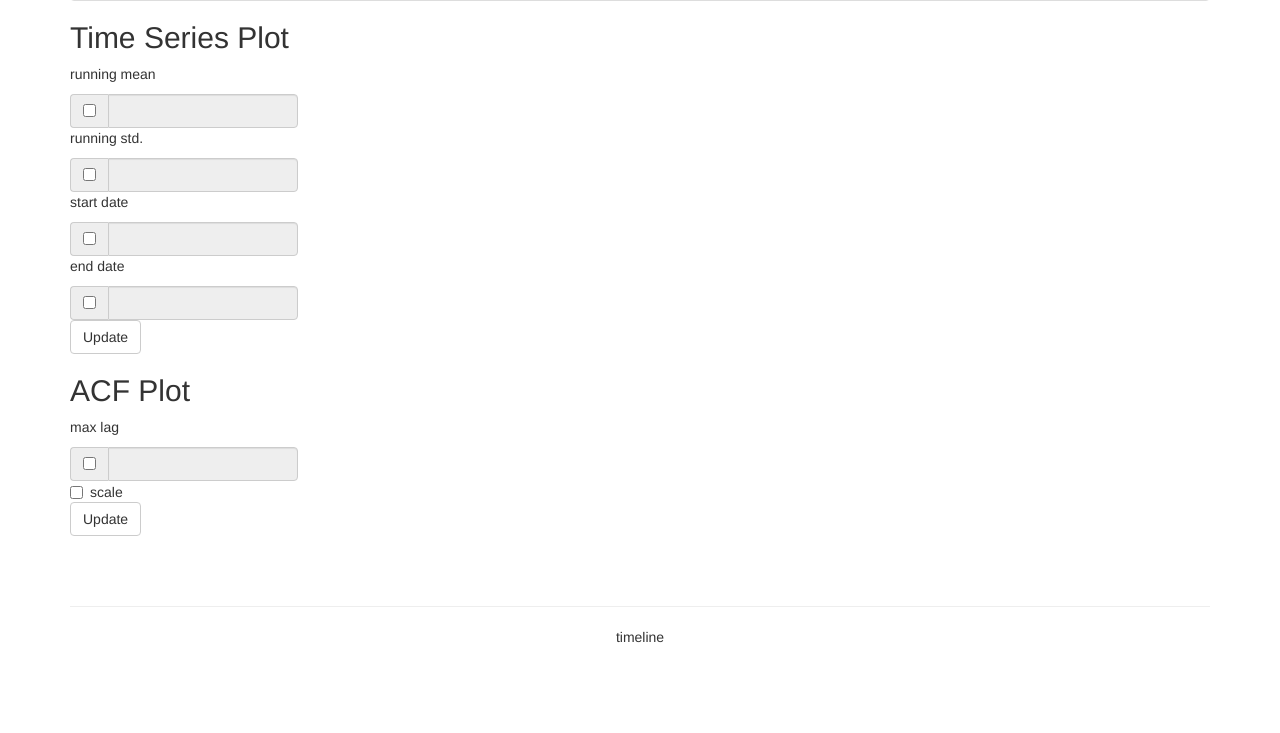
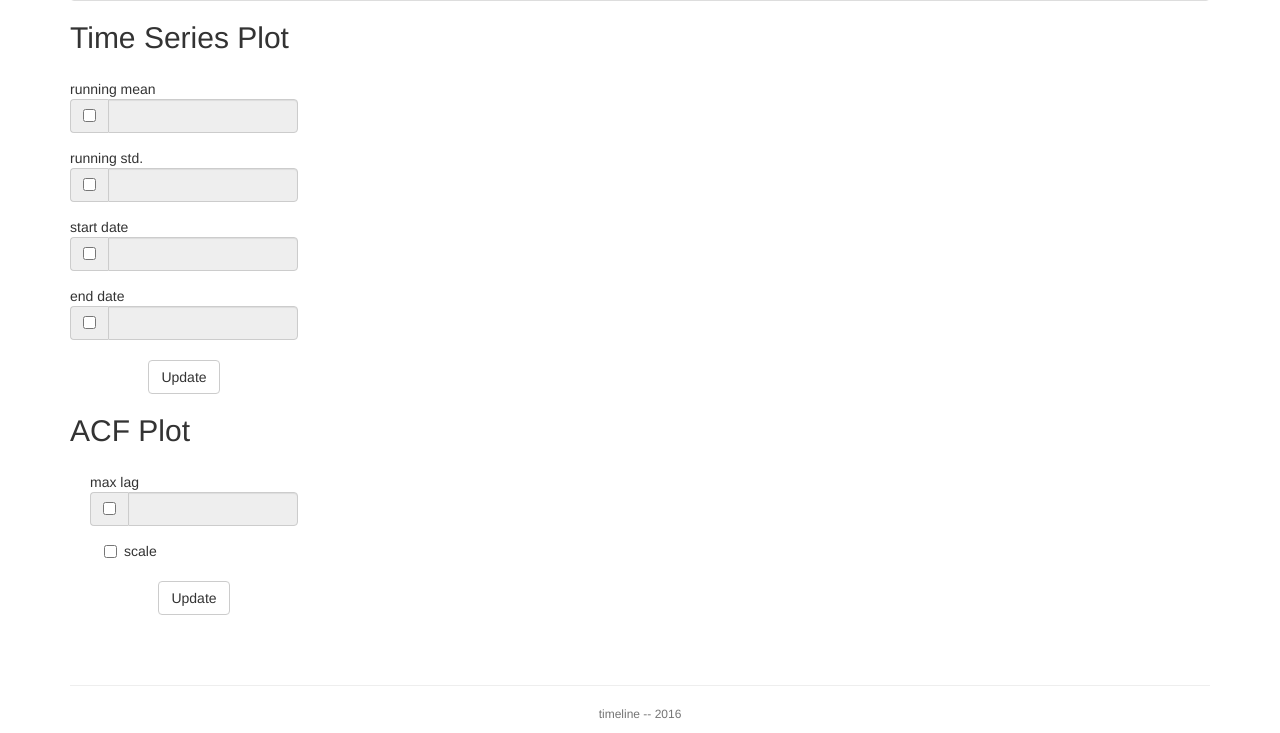
Before and after one commit to dumfug/mmis2, a Flask app: template timeline/templates/info.html in a window 1280 px wide. Shown: the part 318-1051 px from the top of the page. Before the commit the page ends 961 px from the top, so only its background shows below. Run offline with Flask 2, Linux system fonts and the light colour scheme; the template is opened without the code that fills it, so the values that code supplies are empty; some libraries are stand-ins or nearby versions.

Commit message:
added css

```diff
--- a/timeline/static/css/timeline.css
+++ b/timeline/static/css/timeline.css
@@ -22,5 +22,46 @@ body {
 
 #footer {
   text-align: center;
-  padding-top: 50px
+  padding-top: 50px;
 }
+
+.param {
+  padding-top: 15px;
+}
+
+.param .input-group {
+  margin-top:-10px;
+}
+
+.param .checkbox-inline {
+  padding-top: 15px;
+  padding-left: 34px;
+}
+
+#acf_plot #window_params {
+  padding-left: 20px;
+}
+
+#button_update_time_series {
+  text-align: center;
+  padding-top: 20px;
+}
+
+#button_update_acf {
+  text-align: center;
+  padding-top: 20px;
+}
+
+#live-plot-buttons {
+  padding-top: 20px;
+  text-align: center;
+}
+
+#live-plot-buttons #button_start_stop_live {
+  padding-top: 20px;
+}
+
+#footer p {
+  font-size: 12px;
+  color: #757575;
+}
--- a/timeline/static/js/timeline.js
+++ b/timeline/static/js/timeline.js
@@ -81,7 +81,7 @@ function live_plot(target_id, params) {
         viz.transition_on_update = false;
         live_viz = viz;
         MG.data_graphic(viz);
-        live_params = {'max_size': -10, 'time_delta': 30 /* seconds */}
+        live_params = {'max_size': -10, 'time_delta': -30 /* seconds */}
         activateLiveUpdate(route, live_viz, 1000);
     }).fail(function() {
         show_empty_plot(target_id, 'sorry, an error occurred');
@@ -116,7 +116,7 @@ function activateLiveUpdate(route, viz, interval) {
             }
             viz['data'][0].push.apply(viz['data'][0], new_data);
             MG.data_graphic(viz);
-            console.log(live_params);
+            //console.log(live_params);
         });
     }, interval);
 };
--- a/timeline/templates/info.html
+++ b/timeline/templates/info.html
@@ -22,7 +22,7 @@
       <div id='time-plot-canvas' class="plot-canvas"></div>
       <div id='window_params'>
 
-        <div id='first_param'>
+        <div id='first_param' class="param">
         <p>running mean</p>
           <div class="input-group">
             <span class="input-group-addon">
@@ -32,7 +32,7 @@
           </div><!-- /input-group -->
         </div>
 
-        <div id='second_param'>
+        <div id='second_param' class="param">
         <p>running std.</p>
           <div class="input-group">
             <span class="input-group-addon">
@@ -42,7 +42,7 @@
           </div><!-- /input-group -->
         </div>
 
-        <div id='third_param'>
+        <div id='third_param' class="param">
         <p>start date</p>
         <div class="input-group">
           <span class="input-group-addon">
@@ -52,7 +52,7 @@
         </div><!-- /input-group -->
         </div>
 
-        <div id='forth_param'>
+        <div id='forth_param' class="param">
         <p>end date</p>
           <div class="input-group">
             <span class="input-group-addon">
@@ -61,7 +61,9 @@
             <input type='text' id="end_date" class="form-control" />
           </div><!-- /input-group -->
         </div>
+        <div id='button_update_time_series'>
         <button type="button" id="btn_update_time_series" class="btn btn-default">Update</button>
+      </div>
       </div>
     </div>
   </div> <!-- time_series_plot -->
@@ -75,7 +77,7 @@
       <div id='acf-plot-canvas' class="plot-canvas"></div>
       <div id='window_params'>
 
-        <div id='first_param'>
+        <div id='first_param' class="param">
         <p>max lag</p>
           <div class="input-group">
             <span class="input-group-addon">
@@ -85,7 +87,9 @@
           </div>
           <label class="checkbox-inline"><input type="checkbox" id="scale_checkbox" value="">scale</label>
         </div>
-        <button type="button" id="btn_update_acf" class="btn btn-default">Update</button>
+        <div id='button_update_acf'>
+          <button type="button" id="btn_update_acf" class="btn btn-default">Update</button>
+        </div>
       </div>
     </div>
 
--- a/timeline/templates/layout.html
+++ b/timeline/templates/layout.html
@@ -62,7 +62,7 @@
   <div id="footer">
     <div class="container">
       <hr>
-      <p>timeline</p>
+      <p>timeline -- 2016</p>
     </div>
   </div>
 </body>
```
Also changed, not shown: timeline/templates/eval_info.html (+16 -1 lines), timeline/templates/live_info.html (+12 -7 lines).
